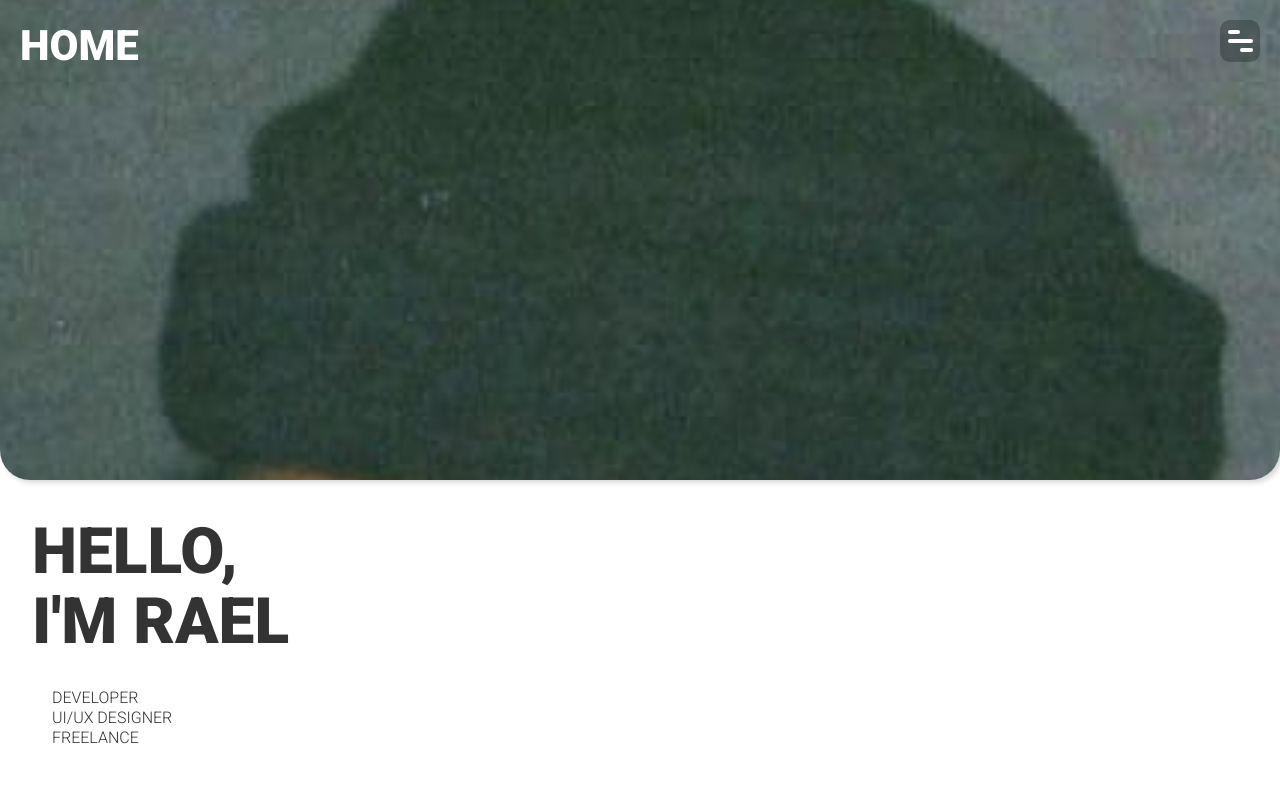
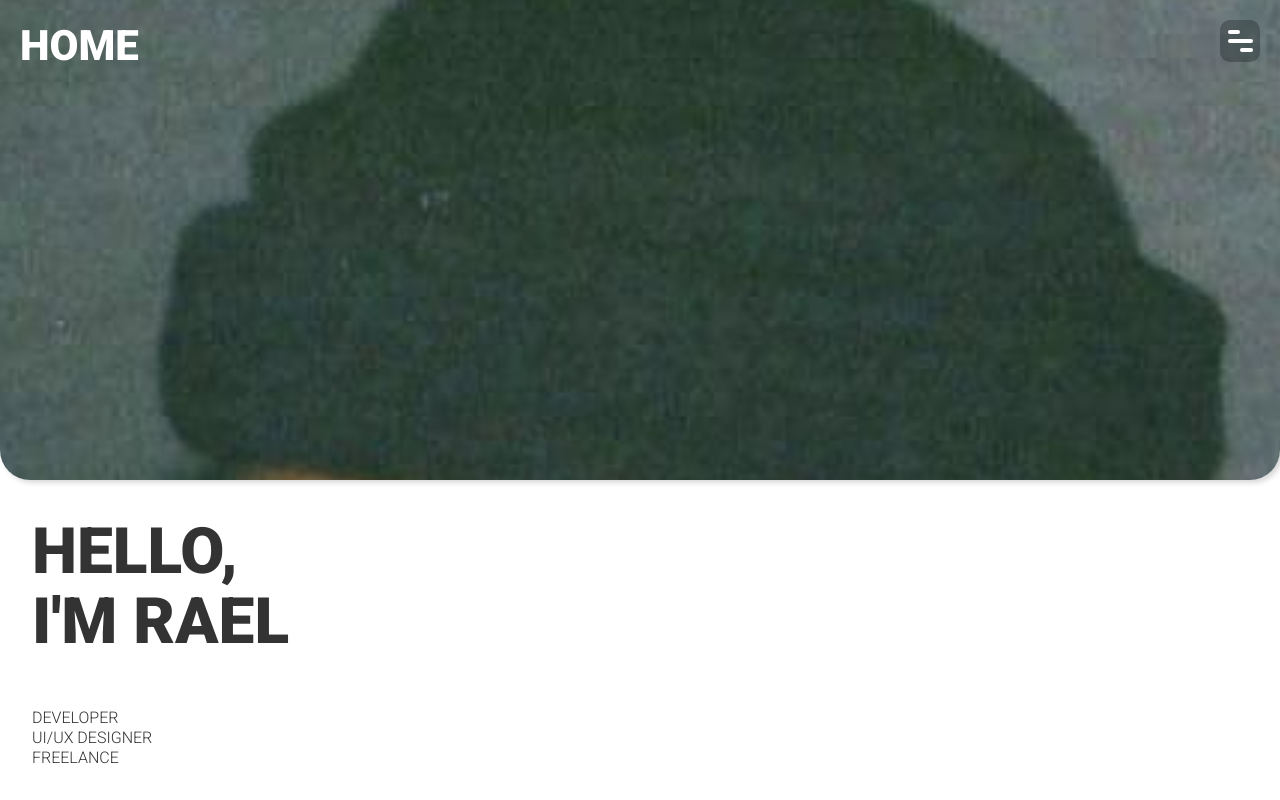
Before and after one commit to raelBernardino/personalBlog, a Gatsby site: page / in a window 1280 px wide. Built offline with nearby package versions, Linux system fonts and the light colour scheme; Gatsby itself is replaced by a stand-in of ours.

Commit message:
Remove home page padding description

```diff
--- a/src/pages/index.js
+++ b/src/pages/index.js
@@ -28,7 +28,7 @@ const IndexPage = () => (
     <Container height="40%" padding="32px">
         <Typography size="xxl" weight="900" color="#333">HELLO,</Typography>
         <Typography size="xxl" weight="900" color="#333" margin="-10px 0 0 0">I'M RAEL</Typography>
-      <Container justifyContent="flex-end">
+      <Container justifyContent="flex-end" padding="0">
         <Typography size="24px" color="#333" weight="300">DEVELOPER</Typography>
         <Typography size="24px" color="#333" weight="300">UI/UX DESIGNER</Typography>
         <Typography size="24px" color="#333" weight="300">FREELANCE</Typography>
```
